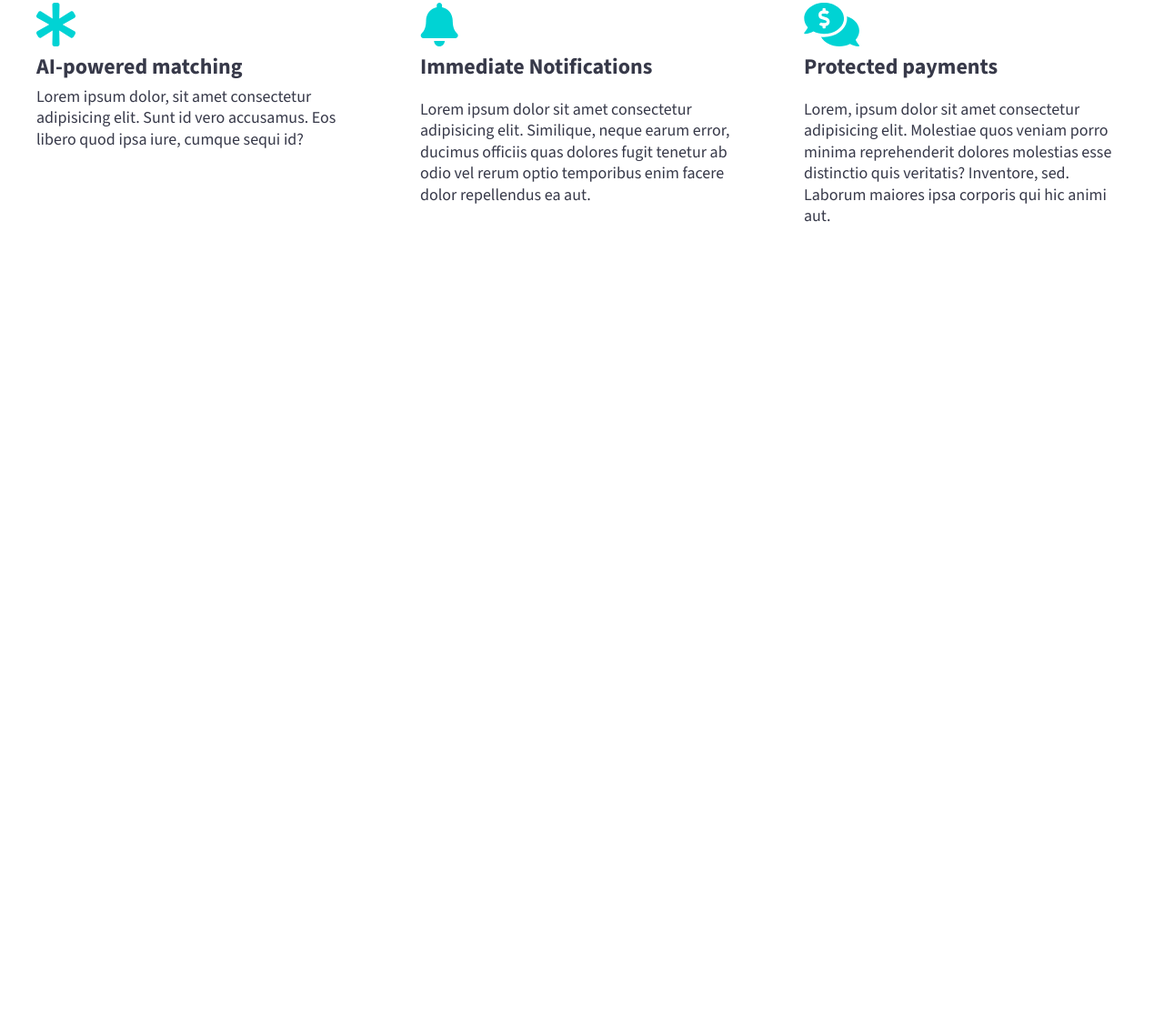
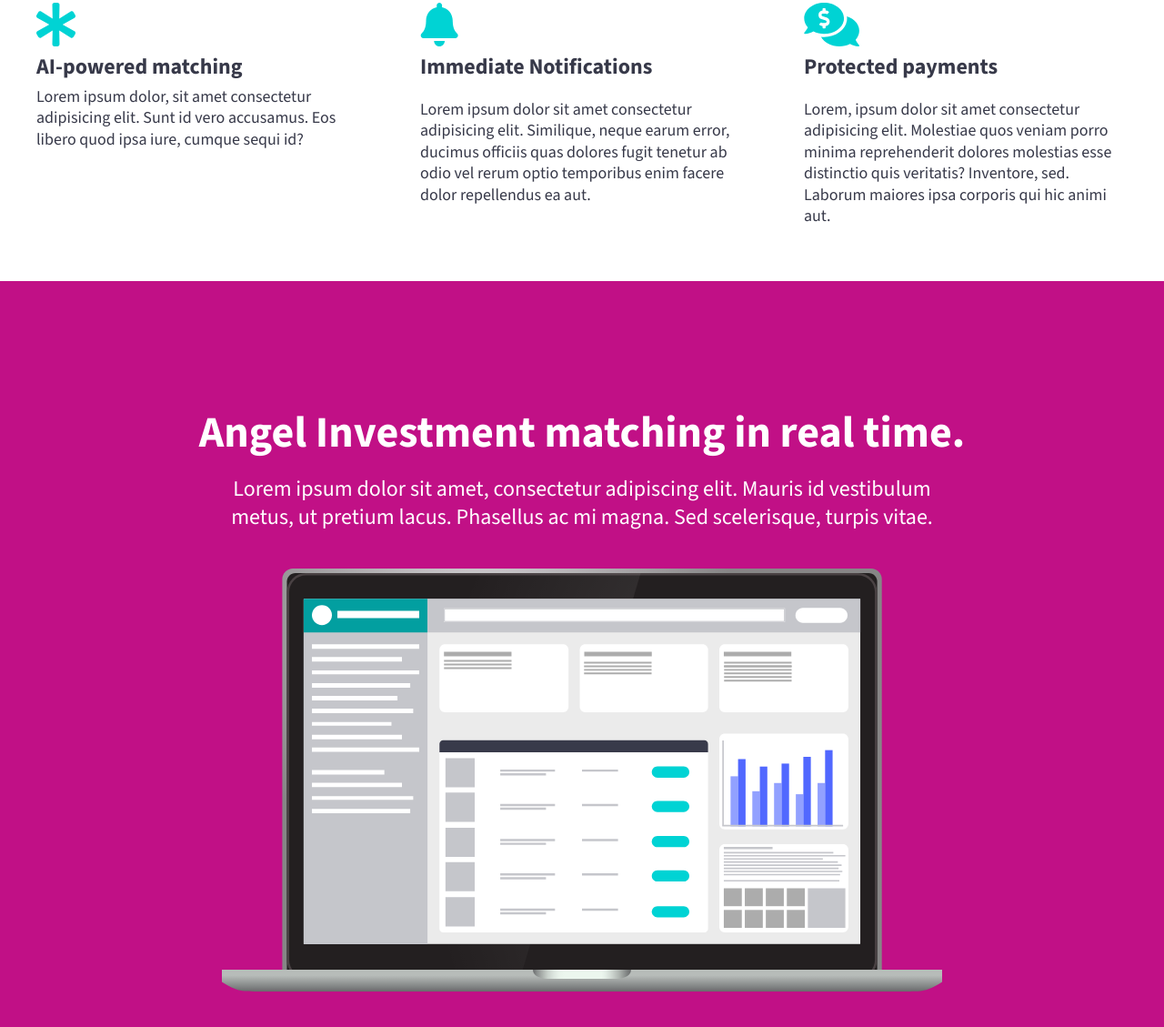
Before and after one commit to justtuts/a1-cc, a plain HTML site: page index.html in a window 1280 px wide. Shown: the part 739-1868 px from the top of the page at 91% size. Before the commit the page ends 1048 px from the top, so only its background shows below. Drawn offline with nearby package versions, Linux system fonts and the light colour scheme.

Commit message:
Full width feature section

```diff
--- /dev/null
+++ b/app/scss/components/_fw-features.scss
@@ -0,0 +1,28 @@
+@use '../util/' as u;
+
+.fw-feature {
+	background-color: var(--full-width-bg);
+	color: var(--text-light);
+	padding-block: u.rem(60);
+	line-height: u.rem(52.8);
+
+	&__wrapper {
+		text-align: center;
+	}
+
+	&__title {
+		font-weight: 700;
+	}
+
+	&__description {
+		max-width: 70ch;
+		margin-inline: auto;
+		margin-bottom: u.rem(40);
+	}
+
+	&__image {
+		max-width: u.rem(792);
+		max-height: 465px;
+		margin-inline: auto;
+	}
+}
--- a/app/scss/components/_index.scss
+++ b/app/scss/components/_index.scss
@@ -1,3 +1,4 @@
 @forward 'topnav';
 @forward 'hero';
 @forward 'features';
+@forward 'fw-features';
--- a/app/scss/globals/_typography.scss
+++ b/app/scss/globals/_typography.scss
@@ -25,6 +25,8 @@ h1 {
 h2 {
 	font-size: u.rem(36);
 	font-size: clamp(u.rem(36), 1.91rem + 1.45vw, u.rem(48));
+	line-height: 1.1;
+	margin-bottom: u.rem(20);
 }
 
 h3 {
--- a/index.html
+++ b/index.html
@@ -122,6 +122,25 @@
 						</div>
 					</div>
 				</section>
+				<section class="fw-feature">
+					<div class="wrapper fw-feature__wrapper">
+						<h2 class="fw-feature__title">
+							Angel Investment matching in real time.
+						</h2>
+						<p class="fw-feature__description medium">
+							Lorem ipsum dolor sit amet, consectetur adipiscing elit. Mauris id
+							vestibulum metus, ut pretium lacus. Phasellus ac mi magna. Sed
+							scelerisque, turpis vitae.
+						</p>
+						<img
+							class="fw-feature__image"
+							src="/img/laptop-dashboard.svg"
+							alt="Open laptop showing a dashboard on the screen"
+							width="792"
+							height="465"
+						/>
+					</div>
+				</section>
 			</article>
 		</main>
 		<footer></footer>
```
Also changed, not shown: dist/style.css, img/laptop-dashboard.svg (added), 1 other file.
